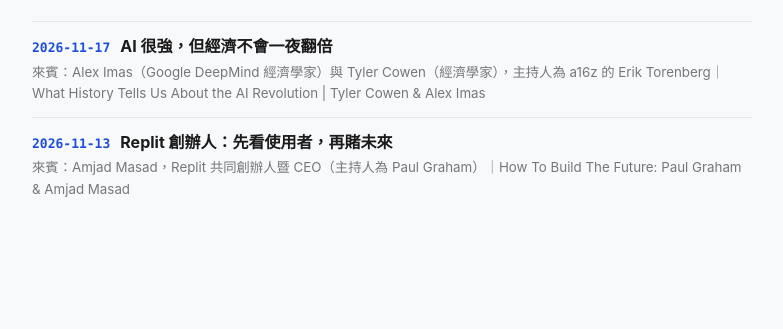
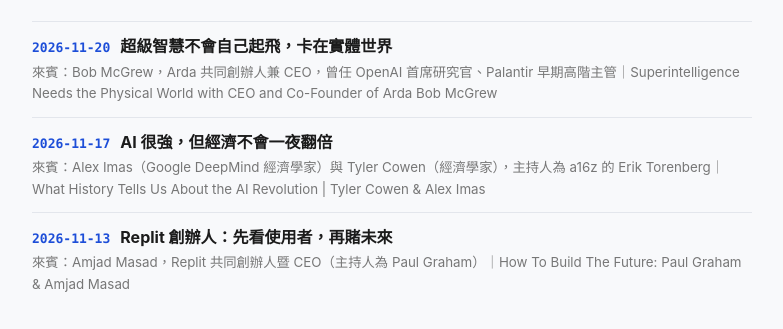
Before and after one commit to BRZDer/hn-daily, a plain HTML site: page iv/index.html in a window 1280 px wide. Shown: the part 109-438 px from the top of the page, without its empty margins (248-1031 px from the left). Drawn offline with Linux system fonts and the light colour scheme.

Commit message:
大人物訪談 2026-11-20

```diff
--- a/iv/index.html
+++ b/iv/index.html
@@ -10,4 +10,4 @@ a{color:var(--fg);text-decoration:none;font-weight:700;display:block} a:hover{co
 a span{color:var(--ac);font:600 13px ui-monospace,Menlo,monospace;margin-right:10px}
 small{color:var(--mu);display:block;margin-top:2px}</style></head><body>
 <h1>🎙️ 大人物訪談</h1><p class="s">每天從原始訪談頻道挑一集，中文重點＋來賓原話。</p>
-<ul><li><a href="2026-11-17.pdf"><span>2026-11-17</span>AI 很強，但經濟不會一夜翻倍</a><small>來賓：Alex Imas（Google DeepMind 經濟學家）與 Tyler Cowen（經濟學家），主持人為 a16z 的 Erik Torenberg｜What History Tells Us About the AI Revolution | Tyler Cowen &amp; Alex Imas</small></li><li><a href="2026-11-13.pdf"><span>2026-11-13</span>Replit 創辦人：先看使用者，再賭未來</a><small>來賓：Amjad Masad，Replit 共同創辦人暨 CEO（主持人為 Paul Graham）｜How To Build The Future: Paul Graham &amp; Amjad Masad</small></li></ul></body></html>
+<ul><li><a href="2026-11-20.pdf"><span>2026-11-20</span>超級智慧不會自己起飛，卡在實體世界</a><small>來賓：Bob McGrew，Arda 共同創辦人兼 CEO，曾任 OpenAI 首席研究官、Palantir 早期高階主管｜Superintelligence Needs the Physical World with CEO and Co-Founder of Arda Bob McGrew</small></li><li><a href="2026-11-17.pdf"><span>2026-11-17</span>AI 很強，但經濟不會一夜翻倍</a><small>來賓：Alex Imas（Google DeepMind 經濟學家）與 Tyler Cowen（經濟學家），主持人為 a16z 的 Erik Torenberg｜What History Tells Us About the AI Revolution | Tyler Cowen &amp; Alex Imas</small></li><li><a href="2026-11-13.pdf"><span>2026-11-13</span>Replit 創辦人：先看使用者，再賭未來</a><small>來賓：Amjad Masad，Replit 共同創辦人暨 CEO（主持人為 Paul Graham）｜How To Build The Future: Paul Graham &amp; Amjad Masad</small></li></ul></body></html>
```
Also changed, not shown: iv/manifest.json, 1 other file.
